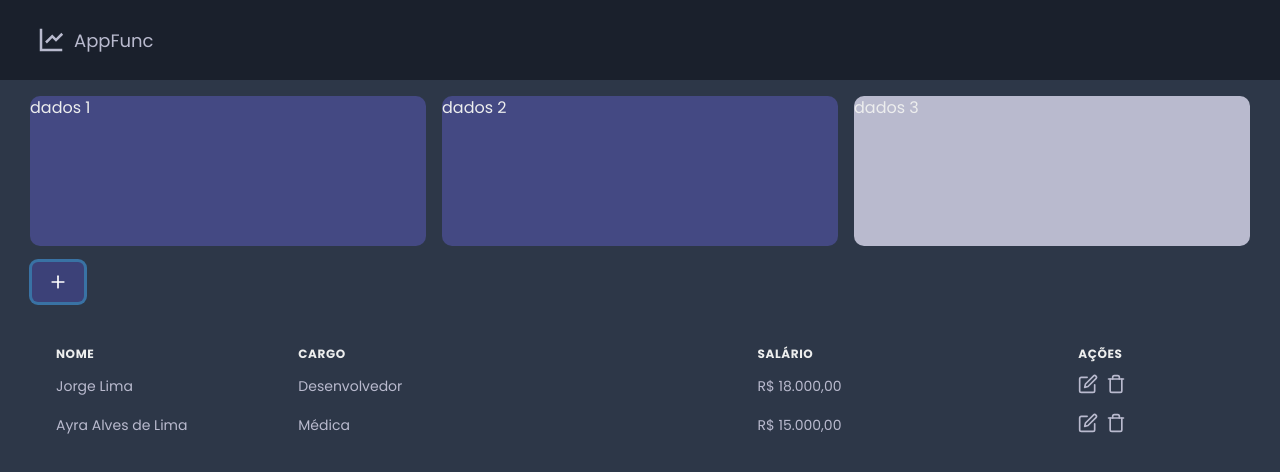
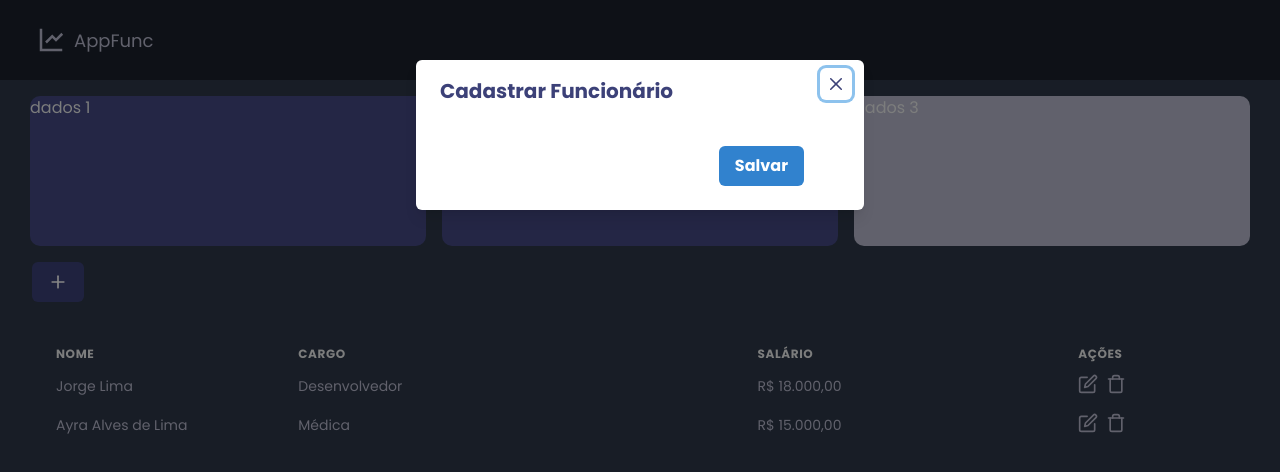
Before and after one commit to jorgelucasalima/funcapp, a Next.js app: page / in a window 1280 px wide. Both pictures are taken after a click on the button 58 px from the left and 282 px from the top of the page. Shown: the top 472 px of the page. Built offline with nearby package versions, Linux system fonts and the light colour scheme.

Commit message:
criado modal para adicionar dados

```diff
--- a/src/components/TabelaFuncionarios/index.jsx
+++ b/src/components/TabelaFuncionarios/index.jsx
@@ -1,18 +1,27 @@
-import { Table, Tbody, Th, Td, Tr, Thead, Box, Icon, Button } from '@chakra-ui/react';
+import { Input,Table, Tbody, Th, Td, Tr, Thead, Box, Icon, Button,
+  Modal,
+  ModalOverlay,
+  ModalContent,
+  ModalHeader,
+  ModalFooter,
+  ModalBody,
+  ModalCloseButton, useDisclosure, FormControl, FormLabel, Form  } from '@chakra-ui/react';
 import { FiTrash, FiEdit, FiPlus } from "react-icons/fi";
 import api from '../../services/api';
 import { useState, useEffect, useRef } from 'react';
 import { toast } from 'react-toastify';
-import Modal from 'react'
 
 
-
-
-// incluir button antes do table
 
 export function TabelaFuncionarios() {
   const mountedRef = useRef(true);
   const [funcionarios, setFuncionarios] = useState([]);
+  const [camposInput, setCamposInput] = useState({
+    nome: '',
+    cargo: '',
+    salario: '',
+  })
+  const {isOpen, onOpen, onClose} = useDisclosure();
 
   useEffect(() => {
     api.get('funcionarios')
@@ -25,6 +34,17 @@ export function TabelaFuncionarios() {
       })
   }, [])
 
+
+  function mudarInput(event) {
+    camposInput[event.target.nome] = event.target.value
+    setCamposInput(camposInput)
+  }
+
+  function submitFormulario(event) {
+    event.preventDefault();
+  }
+
+
   return (
     <Box
       as="table"
@@ -34,9 +54,37 @@ export function TabelaFuncionarios() {
         bg='brand.900'
         ml='8'
         mb='10'
+        onClick={onOpen}
       >
         <FiPlus size={20} color="#fff" />
       </Button>
+
+      <Modal isOpen={isOpen} onClose={onClose}>
+        <ModalOverlay />
+        <ModalContent>
+          <ModalHeader>Cadastrar Funcionário</ModalHeader>
+          <ModalCloseButton />
+          <ModalBody>
+
+
+
+            <ModalFooter>
+              <Button
+                colorScheme='blue'
+                mr={3}
+                type='submit'
+              >
+                Salvar
+              </Button>
+            </ModalFooter>
+
+          </ModalBody>
+
+
+        </ModalContent>
+      </Modal>
+
+
       <Table
         size='sm'
         ml='10'
```
